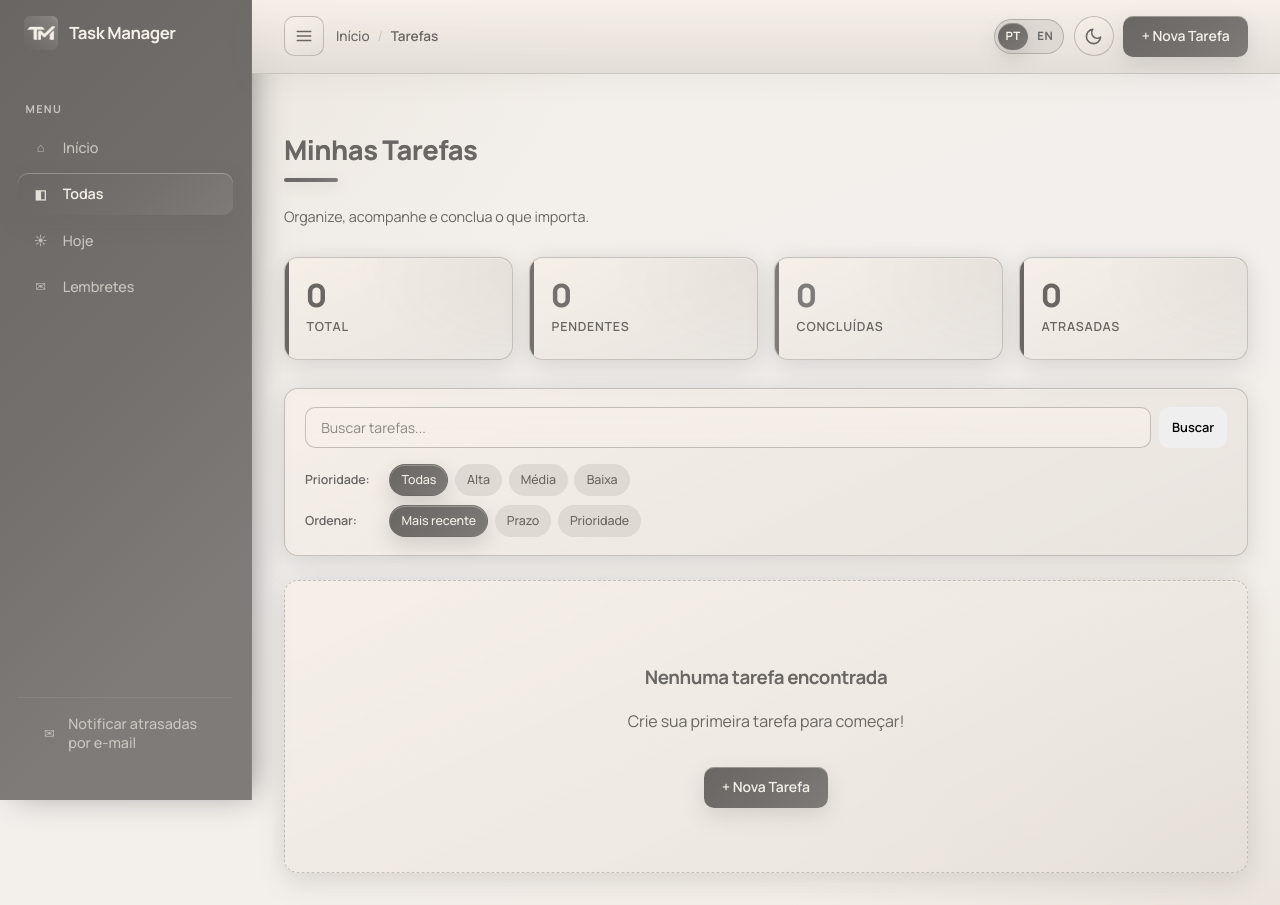
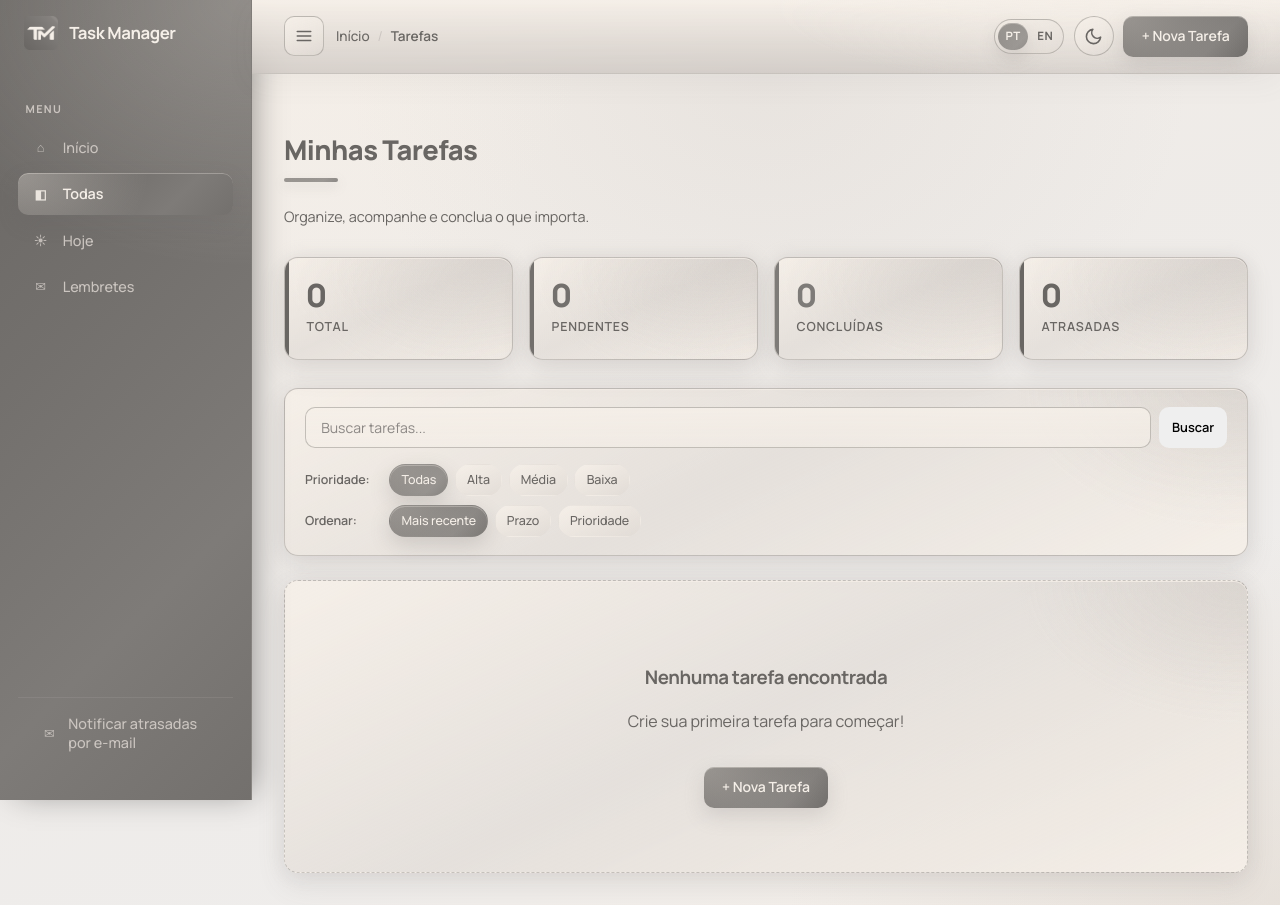
Before and after one commit to PedroDev-tech/task-manager, a Flask app: page /tasks in a window 1280 px wide. Run offline with Flask 3, Linux system fonts and the light colour scheme.

Commit message:
Atualiza tema visual e ícone do sistema

```diff
--- a/static/style.css
+++ b/static/style.css
@@ -2599,8 +2599,9 @@ body {
 
 [data-theme="dark"] .sidebar {
     background:
-        radial-gradient(520px 380px at 100% 0%, rgba(185,179,175,0.12), transparent 70%),
-        linear-gradient(165deg, #696663 0%, #73706d 58%, #696663 100%) !important;
+        radial-gradient(520px 380px at 100% 0%, rgba(203,197,192,0.14), transparent 70%),
+        radial-gradient(380px 300px at 0% 100%, rgba(105,102,99,0.24), transparent 72%),
+        linear-gradient(165deg, #151311 0%, #1c1a19 42%, #2a2725 74%, #35312e 100%) !important;
 }
 
 .side-nav-title,
@@ -2981,6 +2982,10 @@ body {
     --silver-3: #cbc5c0ff;
     --dust-grey: #dfd9d3ff;
     --parchment: #f5efe8ff;
+    --dark-bg-edge: #151311ff;
+    --dark-bg: #1c1a19ff;
+    --dark-bg-2: #2a2725ff;
+    --dark-surface: #35312eff;
 
     --bright-snow: var(--parchment);
     --platinum: var(--dust-grey);
@@ -3008,14 +3013,15 @@ body {
 
     --bg: var(--parchment);
     --surface: linear-gradient(155deg, var(--parchment) 0%, rgba(223,217,211,0.46) 100%);
-    --surface-soft: var(--dust-grey);
-    --surface-hover: var(--silver-3);
+    --surface-soft: linear-gradient(155deg, var(--parchment) 0%, rgba(223,217,211,0.66) 100%);
+    --surface-hover: linear-gradient(135deg, var(--dust-grey) 0%, var(--silver-3) 100%);
     --border: rgba(105,102,99,0.36);
     --text: var(--dim-grey);
     --text-muted: var(--dim-grey);
     --primary: var(--dim-grey);
     --primary-hover: var(--dim-grey-2);
     --primary-soft: rgba(105,102,99,0.18);
+    --primary-soft-gradient: linear-gradient(135deg, rgba(223,217,211,0.52), rgba(203,197,192,0.3) 55%, rgba(126,123,120,0.14));
     --accent: var(--grey);
     --success: var(--grey);
     --warning: var(--dim-grey-2);
@@ -3023,13 +3029,19 @@ body {
     --info: var(--grey);
     --sidebar-bg: var(--dim-grey);
     --sidebar-bg-2: var(--dim-grey-2);
-    --topbar-bg: rgba(245,239,232,0.97);
+    --topbar-bg: linear-gradient(180deg, rgba(245,239,232,0.98) 0%, rgba(223,217,211,0.88) 55%, rgba(203,197,192,0.72) 100%);
     --crumb-sep: var(--silver-3);
 
-    --gradient-brand: linear-gradient(135deg, var(--dim-grey) 0%, var(--dim-grey-2) 48%, var(--grey) 78%, var(--grey) 100%);
-    --gradient-accent: linear-gradient(135deg, var(--dim-grey) 0%, var(--dim-grey-2) 58%, var(--grey) 100%);
-    --gradient-accent-soft: linear-gradient(135deg, rgba(126,123,120,0.22), rgba(105,102,99,0.12));
-    --gradient-surface: linear-gradient(155deg, rgba(245,239,232,1), rgba(223,217,211,0.5));
+    --gradient-brand:
+        radial-gradient(520px 380px at 100% 0%, rgba(245,239,232,0.26), transparent 70%),
+        linear-gradient(135deg, var(--dim-grey) 0%, var(--dim-grey-2) 38%, var(--grey) 72%, var(--dim-grey-2) 100%);
+    --gradient-accent:
+        radial-gradient(180px 130px at 0% 0%, rgba(245,239,232,0.34), transparent 72%),
+        linear-gradient(135deg, var(--dim-grey) 0%, var(--dim-grey-2) 40%, var(--grey) 72%, var(--dim-grey-2) 100%);
+    --gradient-accent-soft: linear-gradient(135deg, rgba(223,217,211,0.42), rgba(203,197,192,0.28) 48%, rgba(126,123,120,0.16));
+    --gradient-surface:
+        radial-gradient(320px 200px at 100% 0%, rgba(203,197,192,0.32), transparent 72%),
+        linear-gradient(155deg, var(--parchment) 0%, rgba(223,217,211,0.62) 48%, rgba(245,239,232,0.94) 100%);
     --border-soft: rgba(105,102,99,0.32);
     --gold-border: var(--rosy-granite);
     --gold-glow: 0 0 0 1px rgba(153,148,145,0.55), 0 0 20px rgba(126,123,120,0.24), 0 0 44px rgba(105,102,99,0.12);
@@ -3038,56 +3050,70 @@ body {
 }
 
 [data-theme="dark"] {
-    --bg: var(--dim-grey);
-    --surface: linear-gradient(155deg, var(--dim-grey-2) 0%, rgba(105,102,99,0.96) 100%);
-    --surface-soft: rgba(245,239,232,0.08);
-    --surface-hover: rgba(245,239,232,0.14);
-    --border: rgba(223,217,211,0.26);
+    --bg: var(--dark-bg);
+    --surface: linear-gradient(155deg, var(--dark-surface) 0%, var(--dark-bg-2) 100%);
+    --surface-soft: rgba(245,239,232,0.06);
+    --surface-hover: rgba(245,239,232,0.12);
+    --border: rgba(223,217,211,0.18);
     --text: var(--parchment);
     --text-muted: var(--dust-grey);
     --primary: var(--silver);
     --primary-hover: var(--silver-2);
-    --primary-soft: rgba(168,163,159,0.18);
+    --primary-soft: rgba(168,163,159,0.14);
+    --primary-soft-gradient: linear-gradient(135deg, rgba(168,163,159,0.16), rgba(105,102,99,0.26));
     --accent: var(--dust-grey);
     --success: var(--silver-2);
     --warning: var(--silver);
     --danger: var(--dust-grey);
     --info: var(--silver-2);
-    --sidebar-bg: var(--dim-grey);
-    --sidebar-bg-2: var(--dim-grey-2);
-    --topbar-bg: rgba(115,112,109,0.96);
-    --crumb-sep: rgba(223,217,211,0.36);
-    --gradient-accent: linear-gradient(135deg, var(--silver) 0%, var(--silver-2) 52%, var(--silver-3) 100%);
-    --gradient-accent-soft: linear-gradient(135deg, rgba(168,163,159,0.24), rgba(105,102,99,0.3));
-    --gradient-surface: linear-gradient(155deg, rgba(115,112,109,0.98), rgba(105,102,99,0.9));
-    --border-soft: rgba(223,217,211,0.26);
+    --sidebar-bg: var(--dark-bg);
+    --sidebar-bg-2: var(--dark-bg-2);
+    --topbar-bg: linear-gradient(180deg, rgba(28,26,25,0.98) 0%, rgba(42,39,37,0.94) 55%, rgba(21,19,17,0.9) 100%);
+    --crumb-sep: rgba(223,217,211,0.26);
+    --gradient-brand:
+        radial-gradient(520px 380px at 100% 0%, rgba(203,197,192,0.12), transparent 70%),
+        linear-gradient(135deg, var(--dark-bg-edge) 0%, var(--dark-bg-2) 45%, var(--dark-surface) 100%);
+    --gradient-accent:
+        radial-gradient(180px 130px at 0% 0%, rgba(245,239,232,0.28), transparent 72%),
+        linear-gradient(135deg, var(--silver) 0%, var(--silver-2) 45%, var(--silver-3) 76%, var(--parchment) 100%);
+    --gradient-accent-soft: linear-gradient(135deg, rgba(168,163,159,0.16), rgba(185,179,175,0.12) 48%, rgba(105,102,99,0.26));
+    --gradient-surface:
+        radial-gradient(320px 200px at 100% 0%, rgba(185,179,175,0.12), transparent 72%),
+        linear-gradient(155deg, var(--dark-surface) 0%, var(--dark-bg-2) 55%, var(--dark-bg) 100%);
+    --border-soft: rgba(223,217,211,0.18);
     --gold-border: var(--silver-2);
-    --gold-glow: 0 0 0 1px rgba(185,179,175,0.56), 0 0 22px rgba(168,163,159,0.22), 0 0 44px rgba(139,135,132,0.14);
-    --accent-contrast: var(--dim-grey);
+    --gold-glow: 0 0 0 1px rgba(185,179,175,0.44), 0 0 22px rgba(168,163,159,0.16), 0 0 44px rgba(105,102,99,0.2);
+    --accent-contrast: var(--dark-bg);
     color-scheme: dark;
 }
 
 body {
     background:
-        radial-gradient(980px 680px at 0% 0%, rgba(223,217,211,0.52), transparent 62%),
-        radial-gradient(820px 620px at 100% 100%, rgba(203,197,192,0.26), transparent 60%),
-        linear-gradient(160deg, var(--parchment) 0%, rgba(223,217,211,0.42) 48%, var(--parchment) 100%) !important;
+        radial-gradient(980px 680px at 0% 0%, rgba(245,239,232,0.7), transparent 62%),
+        radial-gradient(820px 620px at 100% 100%, rgba(203,197,192,0.34), transparent 60%),
+        radial-gradient(640px 520px at 60% 8%, rgba(185,179,175,0.16), transparent 66%),
+        linear-gradient(160deg, var(--parchment) 0%, rgba(223,217,211,0.52) 46%, rgba(203,197,192,0.32) 72%, var(--parchment) 100%) !important;
 }
 
 [data-theme="dark"] body {
     background:
-        radial-gradient(980px 680px at 0% 0%, rgba(139,135,132,0.26), transparent 62%),
-        radial-gradient(820px 620px at 100% 100%, rgba(105,102,99,0.42), transparent 60%),
-        linear-gradient(160deg, var(--dim-grey) 0%, var(--dim-grey-2) 52%, var(--dim-grey) 100%) !important;
+        radial-gradient(980px 680px at 0% 0%, rgba(139,135,132,0.16), transparent 62%),
+        radial-gradient(820px 620px at 100% 100%, rgba(105,102,99,0.26), transparent 60%),
+        radial-gradient(640px 520px at 60% 8%, rgba(185,179,175,0.1), transparent 66%),
+        linear-gradient(160deg, var(--dark-bg-edge) 0%, var(--bg) 46%, var(--dark-bg-2) 74%, var(--dark-bg) 100%) !important;
 }
 
 .topbar {
-    background: linear-gradient(180deg, rgba(245,239,232,0.97), rgba(223,217,211,0.78)) !important;
+    background:
+        radial-gradient(420px 120px at 80% 0%, rgba(245,239,232,0.62), transparent 72%),
+        linear-gradient(180deg, rgba(245,239,232,0.98), rgba(223,217,211,0.86) 58%, rgba(203,197,192,0.72)) !important;
     border-bottom-color: var(--border-soft) !important;
 }
 
 [data-theme="dark"] .topbar {
-    background: linear-gradient(180deg, rgba(115,112,109,0.96), rgba(105,102,99,0.92)) !important;
+    background:
+        radial-gradient(420px 120px at 80% 0%, rgba(185,179,175,0.1), transparent 72%),
+        linear-gradient(180deg, rgba(28,26,25,0.98), rgba(42,39,37,0.94) 58%, rgba(21,19,17,0.9)) !important;
     border-bottom-color: var(--border-soft) !important;
 }
 
@@ -3126,7 +3152,7 @@ body {
 }
 
 .hero h1 {
-    background: linear-gradient(120deg, var(--parchment), var(--silver-3), var(--silver-2));
+    background: linear-gradient(120deg, var(--parchment) 0%, var(--silver-3) 36%, var(--dust-grey) 68%, var(--silver-2) 100%);
     -webkit-background-clip: text;
     background-clip: text;
     -webkit-text-fill-color: transparent;
@@ -3146,7 +3172,9 @@ body {
 .btn-danger,
 .btn-danger:hover,
 [data-theme="dark"] .btn-danger:hover {
-    background: linear-gradient(135deg, var(--silver-2), var(--silver-3)) !important;
+    background:
+        radial-gradient(120px 90px at 0% 0%, rgba(245,239,232,0.5), transparent 72%),
+        linear-gradient(135deg, var(--silver) 0%, var(--silver-2) 48%, var(--silver-3) 100%) !important;
     color: var(--dim-grey) !important;
 }
 
@@ -3189,9 +3217,24 @@ body {
     border-color: var(--border) !important;
 }
 
+[data-theme="light"] .flash-success,
+[data-theme="light"] .flash-error {
+    background: var(--primary-soft-gradient) !important;
+}
+
 .stat-card,
-.feature-card {
-    background: radial-gradient(220px 140px at 100% 0%, rgba(168,163,159,0.12), transparent 72%), var(--gradient-surface) !important;
+.task-card,
+.mini-task,
+.feature-card,
+.toolbar,
+.task-form,
+.reminder-card,
+.empty-state,
+.kanban-card,
+.login-card,
+.login-panel,
+.steps li {
+    background: radial-gradient(260px 160px at 100% 0%, rgba(203,197,192,0.24), transparent 72%), var(--gradient-surface) !important;
 }
 
 .stat-card,
@@ -3234,7 +3277,7 @@ body {
 }
 
 ::-webkit-scrollbar-thumb {
-    background: linear-gradient(180deg, rgba(168,163,159,0.64), rgba(126,123,120,0.4)) !important;
+    background: linear-gradient(180deg, rgba(203,197,192,0.72), rgba(168,163,159,0.64) 52%, rgba(126,123,120,0.4)) !important;
 }
 
 [data-theme="dark"] * {
@@ -3242,5 +3285,5 @@ body {
 }
 
 [data-theme="dark"] ::-webkit-scrollbar-thumb {
-    background: linear-gradient(180deg, rgba(203,197,192,0.54), rgba(139,135,132,0.58)) !important;
-}
+    background: linear-gradient(180deg, rgba(223,217,211,0.6), rgba(203,197,192,0.54) 52%, rgba(139,135,132,0.58)) !important;
+}
--- a/templates/base.html
+++ b/templates/base.html
@@ -4,8 +4,8 @@
     <meta charset="UTF-8">
     <meta name="viewport" content="width=device-width, initial-scale=1.0">
     <title>{% block title %}Task Manager{% endblock %}</title>
-    <link rel="icon" type="image/png" href="{{ url_for('static', filename='task-manager-logo.png') }}?v=28">
-    <link rel="apple-touch-icon" href="{{ url_for('static', filename='task-manager-logo.png') }}?v=28">
+    <link rel="icon" type="image/png" href="{{ url_for('static', filename='task-manager-logo.png') }}?v=31">
+    <link rel="apple-touch-icon" href="{{ url_for('static', filename='task-manager-logo.png') }}?v=31">
     <script>
         (function () {
             var saved = localStorage.getItem('theme');
@@ -19,7 +19,7 @@
             }
         })();
     </script>
-    <link rel="stylesheet" href="{{ url_for('static', filename='style.css') }}?v=28">
+    <link rel="stylesheet" href="{{ url_for('static', filename='style.css') }}?v=31">
 </head>
 <body>
     <a href="#main-content" class="skip-link">Pular para o conteúdo</a>
@@ -27,7 +27,7 @@
     {% set is_login = request.endpoint == 'login' %}
     {% macro brand_mark() %}
     <span class="brand-mark">
-        <img src="{{ url_for('static', filename='task-manager-logo.png') }}?v=28" alt="" aria-hidden="true">
+        <img src="{{ url_for('static', filename='task-manager-logo.png') }}?v=31" alt="" aria-hidden="true">
     </span>
     {% endmacro %}
 
```
Also changed, not shown: slides.html (+46 -22 lines), static/a_clean_app_icon_logo_design_on_a_blue_gradient.png (added).
